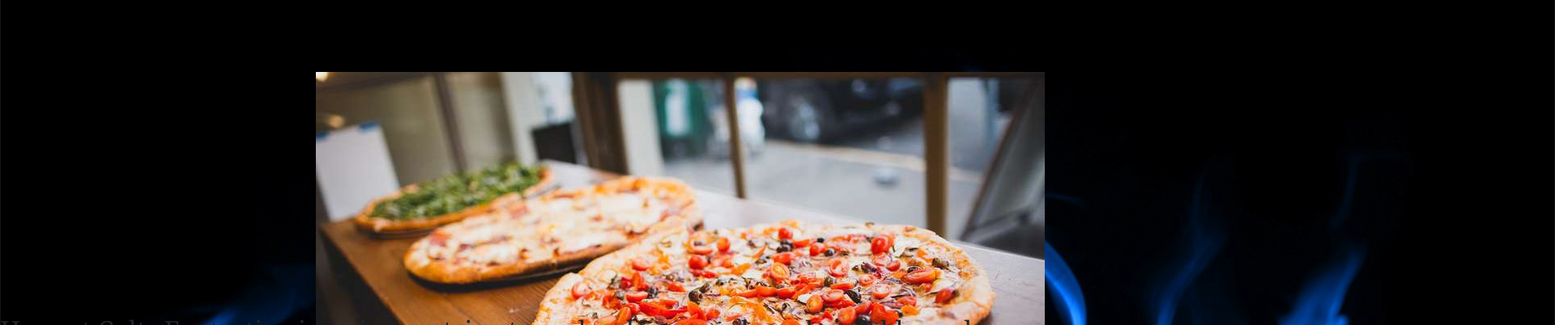
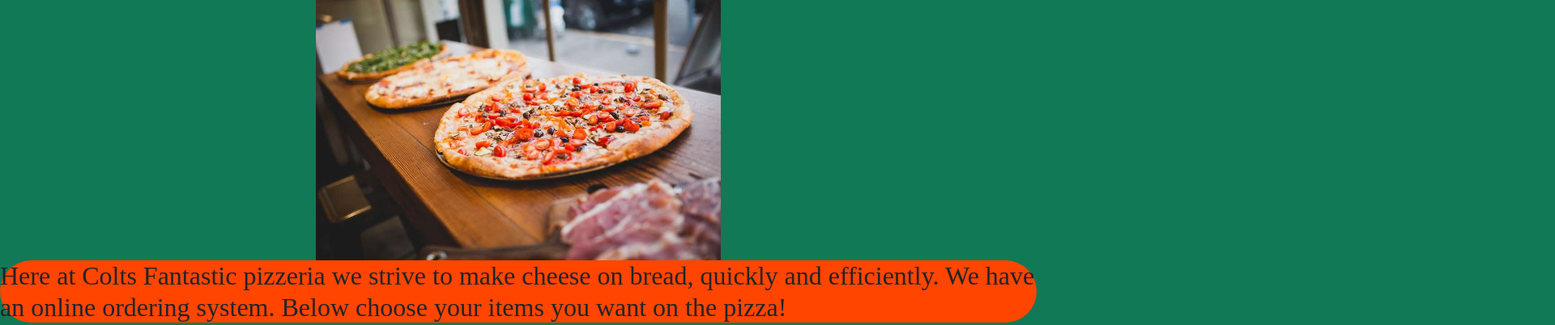
Before and after one commit to Coltthatcher/pizza-project, a plain HTML site: page index.html in a window 1280 px wide. Shown: the part 67-469 px from the top of the page at 81% size, 1920 px wide, since content can reach past the window. Drawn offline with Linux system fonts and the light colour scheme.

Commit message:
Add extra css to the page, remove an image that would not load proporaly

```diff
--- a/css/styles.css
+++ b/css/styles.css
@@ -43,17 +43,17 @@ button{
 
 }
 
-.image1 {
+img {
   display: block;
   margin-left: auto;
   margin-right: auto;
+  max-height: 500px;
   max-width: 500px;
-  max-height: 300px;
-
 }
 
-.image2 {
-  max-width: 100px;
-  display: block;
-  max-height: 100px;
+h2 {
+  background-color: orangered;
+  border-radius: 100px;
+  font-family: 'Times New Roman', Times, serif;
+  text-size-adjust: 100px;
 }
--- a/index.html
+++ b/index.html
@@ -9,8 +9,6 @@
 </head>
 <body>
   <h1>Colts Fantastic pizzeria</h1>
-  <div class="image2">
-  <img src ="flames.jpeg" alt="Photo of cool flames"></div>
   <div class= "image1">
   <img src="coltspizza.jpeg" alt="A photo of pizzas"></div>
   <h2>Here at Colts Fantastic pizzeria we strive to make cheese on bread, quickly and efficiently. We have an online ordering system. Below choose your items you want on the pizza!</h2>
```
